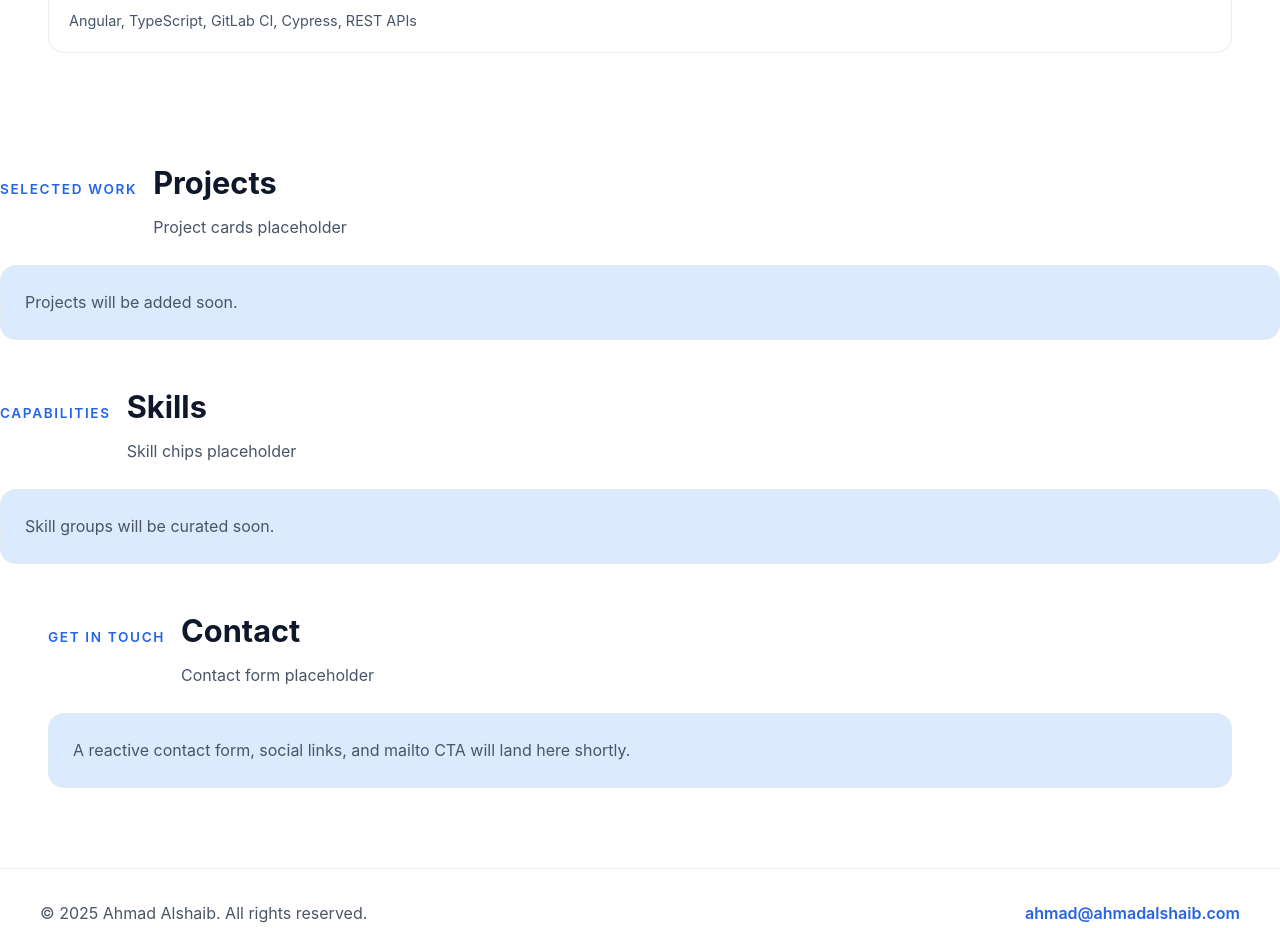
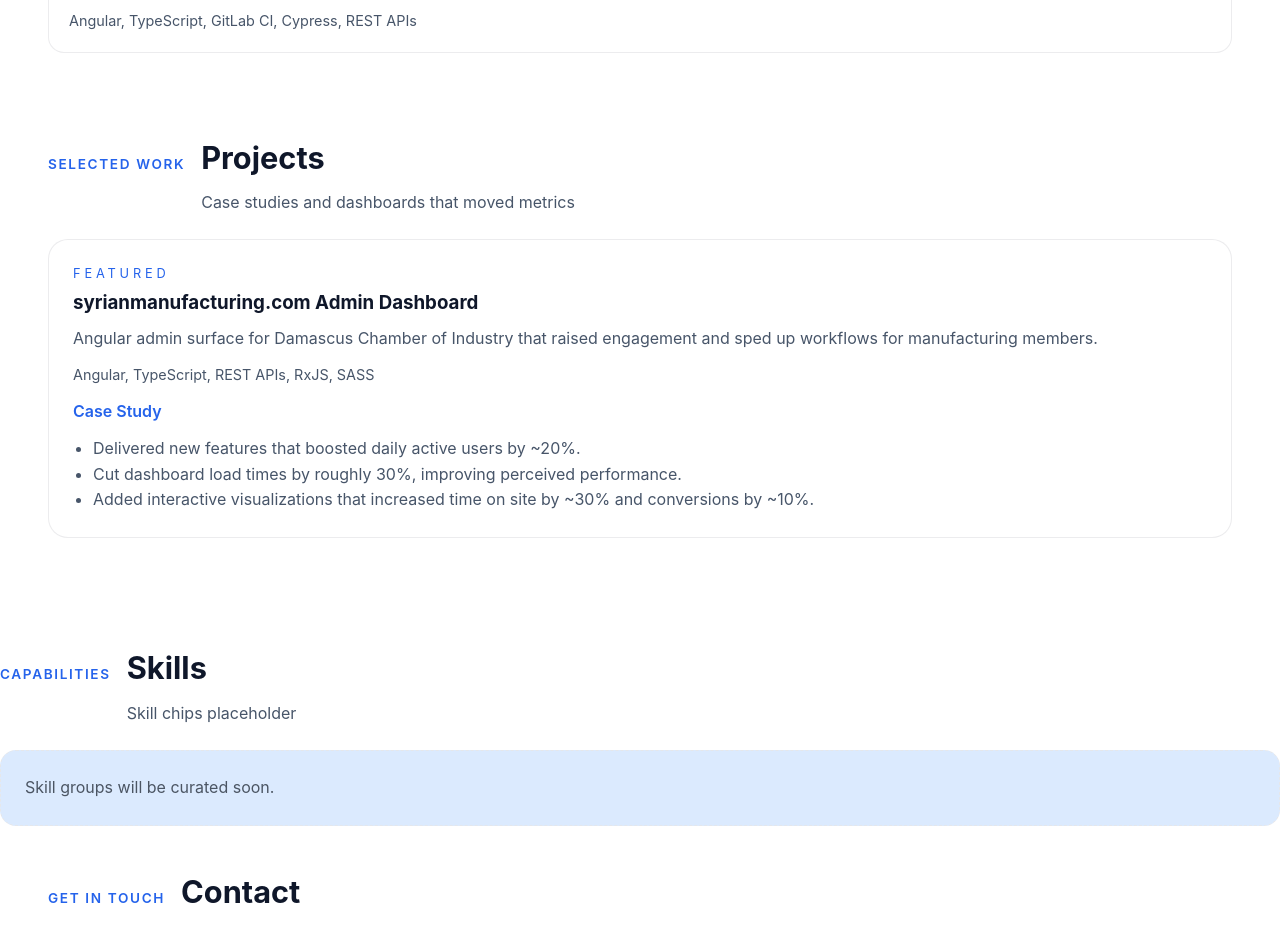
Before and after one commit to Sol501/ahmadalshaib-dot-com, an Angular app: page / in a window 1280 px wide. Shown: the part 2140-3068 px from the top of the page. Built offline with nearby package versions, Linux system fonts and the light colour scheme.

Commit message:
feat(projects): Fill out projects section with resume data
- Fill section with resume data
- Improve section design

```diff
--- a/src/app/features/sections/projects/projects-section.component.html
+++ b/src/app/features/sections/projects/projects-section.component.html
@@ -1,7 +1,7 @@
 <app-section-heading
   title="Projects"
   eyebrow="Selected work"
-  description="Project cards placeholder"
+  description="Case studies and dashboards that moved metrics"
 />
 <div class="projects-grid">
   @for (project of projects(); track project.id) {
@@ -21,7 +21,7 @@
           }
         </div>
       }
-      @if (project.highlights?.length) {
+      @if (project?.highlights?.length) {
         <ul class="project-card__highlights">
           @for (item of project.highlights; track item) {
             <li>{{ item }}</li>
--- a/src/app/features/sections/projects/projects-section.component.scss
+++ b/src/app/features/sections/projects/projects-section.component.scss
@@ -1,3 +1,7 @@
+:host {
+  display: block;
+}
+
 .projects-grid {
   display: grid;
   grid-template-columns: repeat(auto-fit, minmax(260px, 1fr));
@@ -12,9 +16,8 @@
   display: flex;
   flex-direction: column;
   gap: 0.75rem;
-}
 
-.project-card__eyebrow {
+  &__eyebrow {
     margin: 0;
     font-size: 0.8rem;
     letter-spacing: 0.3em;
@@ -22,35 +25,36 @@
     text-transform: uppercase;
   }
 
-.project-card__title {
+  &__title {
     margin: 0.2rem 0 0;
   }
 
-.project-card__description {
+  &__description {
     margin: 0.5rem 0 0;
     color: var(--color-text-muted, #475569);
   }
 
-.project-card__stack {
+  &__stack {
     margin: 0;
     font-size: 0.9rem;
     color: var(--color-text-muted, #475569);
   }
 
-.project-card__links {
+  &__links {
     display: flex;
     gap: 0.75rem;
     flex-wrap: wrap;
   }
 
-.project-card__link {
+  &__link {
     text-decoration: none;
     font-weight: 600;
     color: var(--color-accent, #38bdf8);
   }
 
-.project-card__highlights {
+  &__highlights {
     margin: 0;
     padding-inline-start: 1.25rem;
     color: var(--color-text-muted, #475569);
   }
+}
--- a/src/app/features/sections/projects/projects-section.component.ts
+++ b/src/app/features/sections/projects/projects-section.component.ts
@@ -17,5 +17,25 @@ import { ListJoinPipe } from '../../../shared/pipes/list-join/list-join.pipe';
   }
 })
 export class ProjectsSectionComponent {
-  readonly projects = signal<readonly ProjectSummary[]>([]);
+  readonly projects = signal<readonly ProjectSummary[]>([
+    {
+      id: 'syrianmanufacturing',
+      title: 'syrianmanufacturing.com Admin Dashboard',
+      description:
+        'Angular admin surface for Damascus Chamber of Industry that raised engagement and sped up workflows for manufacturing members.',
+      techStack: ['Angular', 'TypeScript', 'REST APIs', 'RxJS', 'SASS'],
+      highlights: [
+        'Delivered new features that boosted daily active users by ~20%.',
+        'Cut dashboard load times by roughly 30%, improving perceived performance.',
+        'Added interactive visualizations that increased time on site by ~30% and conversions by ~10%.'
+      ],
+      links: [
+        {
+          label: 'Case Study',
+          url: 'https://syrianmanufacturing.com',
+          type: 'live'
+        }
+      ]
+    }
+  ]);
 }
```
Lines whose indentation alone changed are shown as unchanged.
